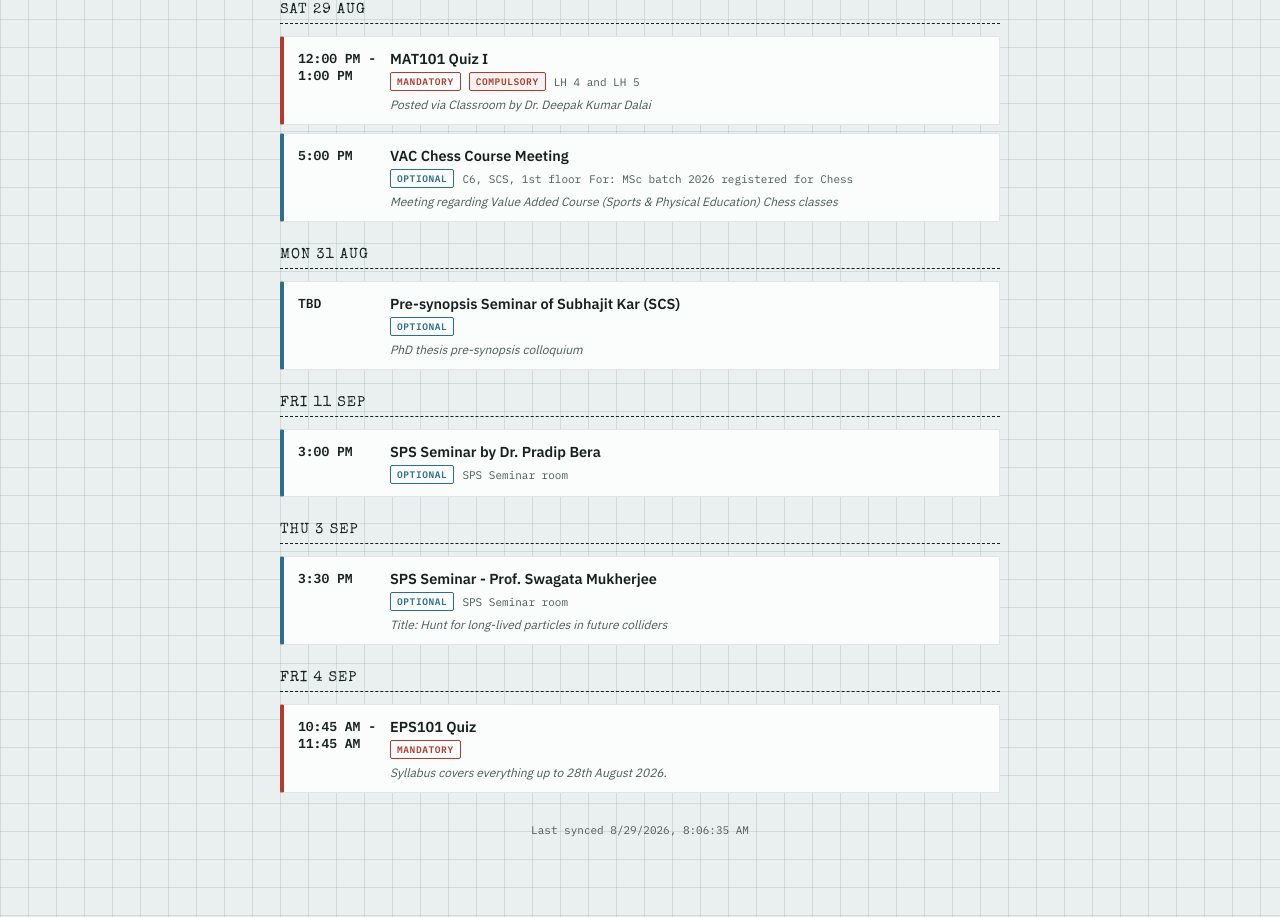
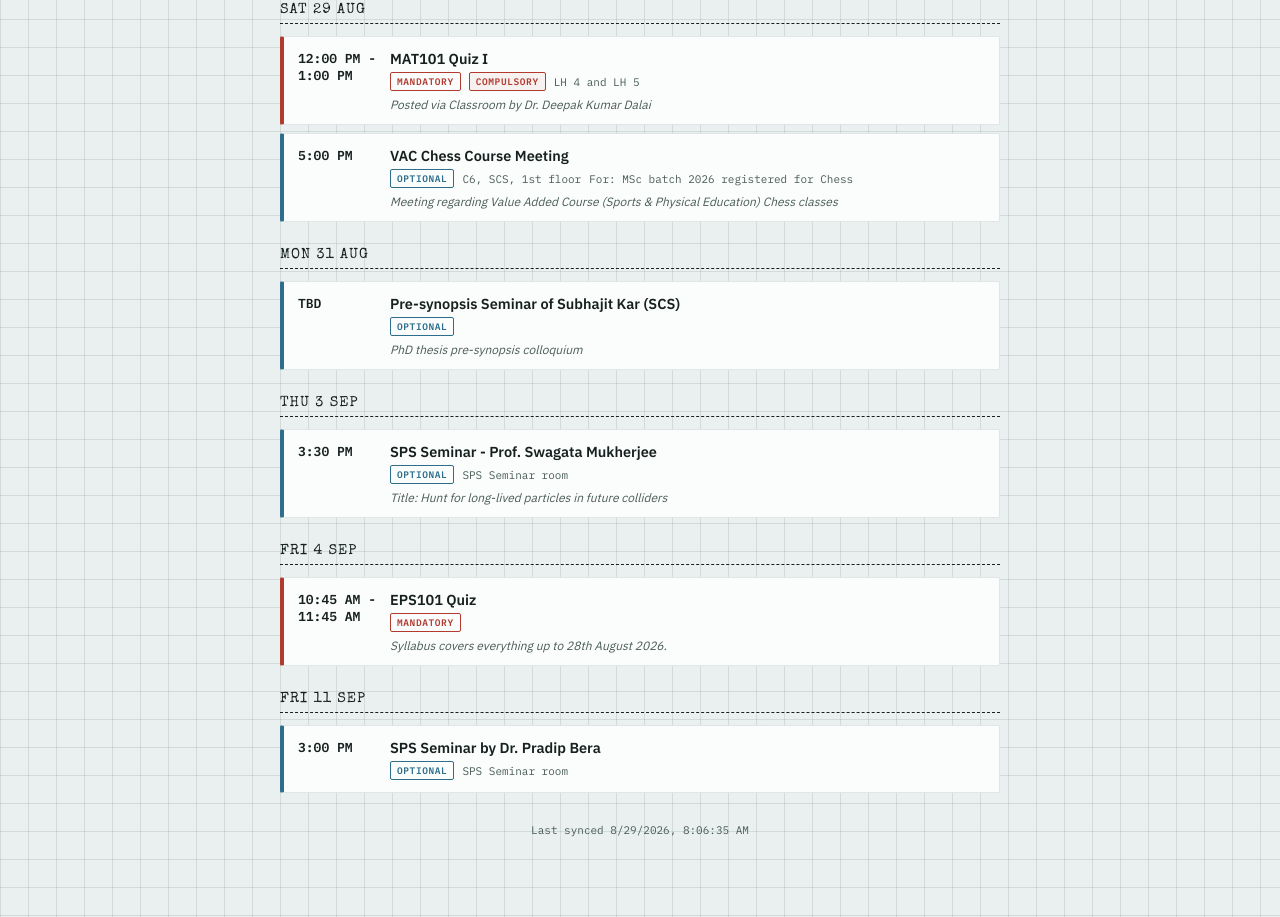
Before and after one commit to LordZastin/Campus-Inbox-Digest, a website: page index.html in a window 1280 px wide. Shown: the part 289-1206 px from the top of the page. Drawn offline with nearby package versions, Linux system fonts and the light colour scheme.

Commit message:
Sort day groups chronologically in public page

```diff
--- a/index.html
+++ b/index.html
@@ -628,13 +628,22 @@ function setStatus(msg, isError){
 
 function groupByDate(events){
   const groups = {};
-  const order = [];
   events.forEach(e => {
     const key = e.date || 'Date TBD';
-    if(!groups[key]){ groups[key] = []; order.push(key); }
+    if(!groups[key]) groups[key] = [];
     groups[key].push(e);
   });
-  return order.map(key => ({ date: key, items: groups[key].sort((a, b) => timeToMinutes(a.time) - timeToMinutes(b.time)) }));
+  return Object.keys(groups).map(key => ({
+    date: key,
+    items: groups[key].sort((a, b) => timeToMinutes(a.time) - timeToMinutes(b.time))
+  })).sort((a, b) => {
+    const da = parseEventDate(a.date);
+    const db = parseEventDate(b.date);
+    if(da && db) return da - db;
+    if(da) return -1;
+    if(db) return 1;
+    return 0;
+  });
 }
 
 function timeToMinutes(t){
```
